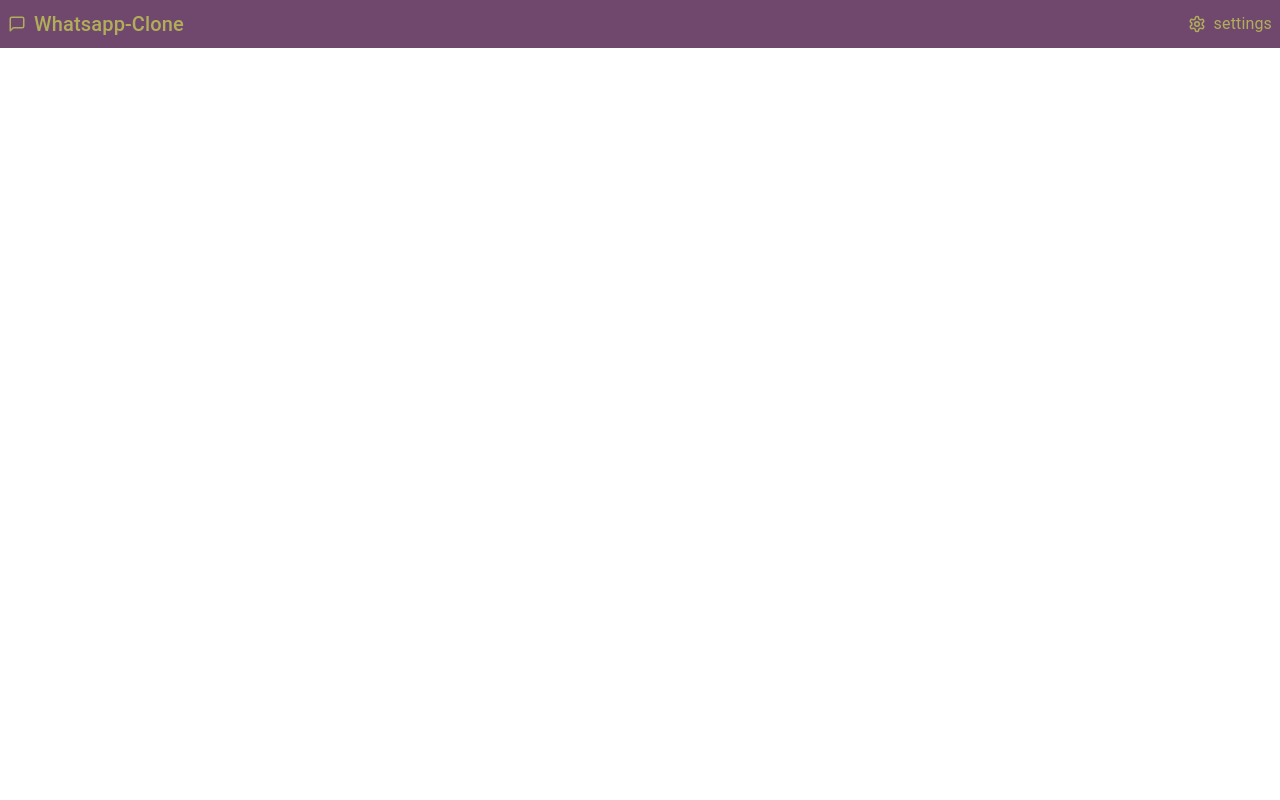
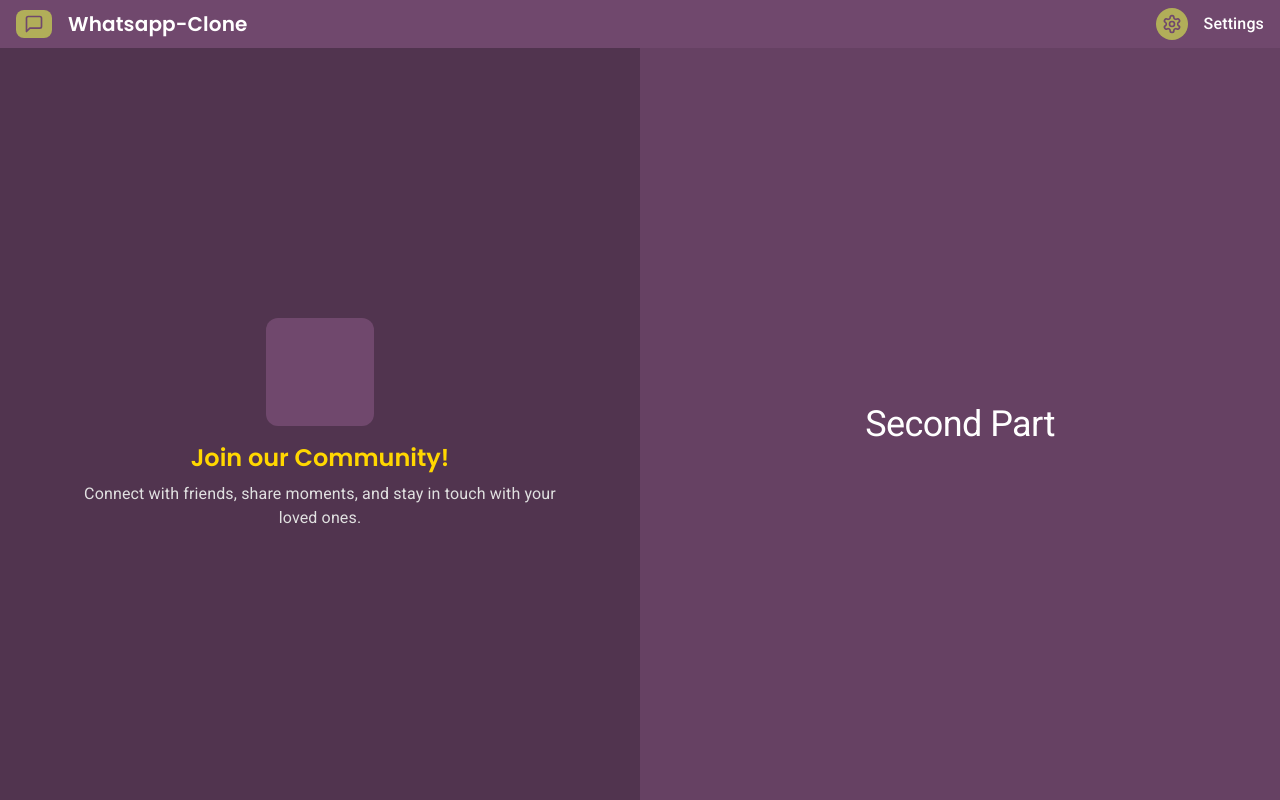
Before and after one commit to DhruvcepheiSachaniya/whatsapp-clone-frontend, a React (Vite) app: page / in a window 1280 px wide. Built offline with nearby package versions, Linux system fonts and the light colour scheme.

Commit message:
finishing with first and headerbar css

```diff
--- a/index.html
+++ b/index.html
@@ -5,6 +5,10 @@
     <link rel="icon" type="image/svg+xml" href="/vite.svg" />
     <meta name="viewport" content="width=device-width, initial-scale=1.0" />
     <title>Vite + React + TS</title>
+    <link
+      href="https://fonts.googleapis.com/css2?family=Poppins:wght@400;600&family=Roboto:wght@400;500&display=swap"
+      rel="stylesheet"
+    />
   </head>
   <body style="margin: 0">
     <div id="root"></div>
--- a/package.json
+++ b/package.json
@@ -12,6 +12,8 @@
   "dependencies": {
     "@emotion/react": "^11.14.0",
     "@emotion/styled": "^11.14.0",
+    "@fontsource/poppins": "^5.1.0",
+    "@fontsource/roboto": "^5.1.0",
     "@mui/material": "^6.2.1",
     "lucide-react": "^0.468.0",
     "react": "^18.3.1",
--- a/src/components/HeaderBar.tsx
+++ b/src/components/HeaderBar.tsx
@@ -1,6 +1,5 @@
 import { Box, Typography } from "@mui/material";
-import { MessageSquare } from "lucide-react";
-import { Settings } from "lucide-react";
+import { MessageSquare, Settings } from "lucide-react";
 
 const HeaderBar: React.FC = () => {
   return (
@@ -11,28 +10,85 @@ const HeaderBar: React.FC = () => {
         justifyContent: "space-between",
         backgroundColor: "#70486d",
         color: "#b1ae59",
-        padding: "8px",
+        padding: "8px 16px",
+        position: "fixed", // Fixed at the top
+        top: 0,
+        left: 0,
+        width: "100%",
+        zIndex: 1000, // Stays on top
       }}
     >
+      {/* Left Section */}
       <Box
         sx={{
           display: "flex",
           alignItems: "center",
-          gap: 1,
+          gap: 2,
         }}
       >
-        <MessageSquare size={18} />
-        <Typography variant="h6">Whatsapp-Clone</Typography>
+        {/* Message Icon with Background */}
+        <Box
+          sx={{
+            display: "flex",
+            alignItems: "center",
+            justifyContent: "center",
+            backgroundColor: "#b1ae59", // Light background for icon
+            borderRadius: "8px", // Rounded rectangle
+            padding: "4px 8px", // Padding for the rectangle
+          }}
+        >
+          <MessageSquare size={20} color="#70486d" />
+        </Box>
+        <Typography
+          variant="h6"
+          sx={{
+            fontSize: "20px", // Good size for header
+            fontFamily: "'Poppins', sans-serif",
+            fontWeight: 600,
+            color: "#FFFFFF",
+          }}
+        >
+          Whatsapp-Clone
+        </Typography>
       </Box>
+
+      {/* Right Section */}
       <Box
         sx={{
           display: "flex",
           alignItems: "center",
-          gap: 1,
+          gap: 2, // Add spacing between icon and text
         }}
       >
-        <Settings size={18} />
-        <Typography>settings</Typography>
+        {/* Settings Icon with Background */}
+        <Box
+          sx={{
+            display: "flex",
+            alignItems: "center",
+            justifyContent: "center",
+            backgroundColor: "#b1ae59", // Light background for icon
+            borderRadius: "50%", // Circular background
+            padding: "6px", // Adjust padding for the circle
+            flexShrink: 0, // Prevent shrinking
+          }}
+        >
+          <Settings size={20} color="#70486d" />
+        </Box>
+        <Typography
+          sx={{
+            fontSize: "16px", // Slightly smaller font for settings
+            fontFamily: "'Roboto', sans-serif",
+            fontWeight: 500,
+            color: "#FFFFFF",
+            whiteSpace: "nowrap", // Prevent text from wrapping
+            overflow: "visible", // Ensure full text visibility
+            textOverflow: "clip", // Avoid ellipsis if there’s space
+            flexShrink: 0,
+            marginRight: "2rem", // Prevent the text from shrinking
+          }}
+        >
+          Settings
+        </Typography>
       </Box>
     </Box>
   );
--- a/src/components/Home.tsx
+++ b/src/components/Home.tsx
@@ -1,10 +1,12 @@
 import { Box } from "@mui/material";
 import HeaderBar from "./HeaderBar";
+import LoginPage from "./landing/LoginPage";
 
 const Home: React.FC = () => {
   return (
     <Box>
       <HeaderBar />
+      <LoginPage />
     </Box>
   );
 };
--- a/src/components/landing/FirstPart.tsx
+++ b/src/components/landing/FirstPart.tsx
@@ -2,8 +2,59 @@ import { Box, Typography } from "@mui/material";
 
 const FirstPart: React.FC = () => {
   return (
-    <Box>
-      <Typography variant="h1">First Part</Typography>
+    <Box
+      sx={{
+        width: "100%", // Full width of parent container (50% of the screen)
+        height: "100%", // Full height of parent container
+        backgroundColor: "#51344F",
+        display: "flex", // Center content
+        flexDirection: "column",
+        justifyContent: "center",
+        alignItems: "center",
+        gap: 2,
+        color: "#FFFFFF",
+      }}
+    >
+      {/* Decorative Box */}
+      <Box
+        sx={{
+          backgroundColor: "rgb(112, 72, 109)",
+          height: "108px",
+          width: "108px",
+          borderRadius: "12px",
+        }}
+      ></Box>
+
+      {/* Typography Section */}
+      <Box
+        sx={{
+          textAlign: "center",
+          maxWidth: "80%",
+        }}
+      >
+        <Typography
+          variant="h5"
+          sx={{
+            fontFamily: "'Poppins', sans-serif",
+            fontWeight: 600,
+            color: "#FFD700", // Gold color
+            marginBottom: 1,
+          }}
+        >
+          Join our Community!
+        </Typography>
+        <Typography
+          sx={{
+            fontFamily: "'Roboto', sans-serif",
+            fontSize: "16px",
+            color: "#E0E0E0", // Light grey
+            lineHeight: 1.5,
+          }}
+        >
+          Connect with friends, share moments, and stay in touch with your loved
+          ones.
+        </Typography>
+      </Box>
     </Box>
   );
 };
--- a/src/components/landing/LoginPage.tsx
+++ b/src/components/landing/LoginPage.tsx
@@ -1,10 +1,27 @@
 import { Box } from "@mui/material";
+import FirstPart from "./FirstPart";
+import SecondPart from "./SecondPart";
 
 const LoginPage: React.FC = () => {
   return (
     <>
-      <h1>Login Page</h1>;
-      <Box>other components</Box>
+      <Box
+        sx={{
+          display: "flex",
+          flexDirection: "row",
+          height: "calc(100vh - 48px)", // Full height minus the header
+          marginTop: "48px", // Match header height
+        }}
+      >
+        {/* Left: FirstPart */}
+        <Box sx={{ flex: 1 }}>
+          <FirstPart />
+        </Box>
+        {/* Right: SecondPart */}
+        <Box sx={{ flex: 1 }}>
+          <SecondPart />
+        </Box>
+      </Box>
     </>
   );
 };
--- a/src/components/landing/SecondPart.tsx
+++ b/src/components/landing/SecondPart.tsx
@@ -2,8 +2,21 @@ import { Box, Typography } from "@mui/material";
 
 const SecondPart: React.FC = () => {
   return (
-    <Box>
-      <Typography variant="h1">Second Part</Typography>
+    <Box
+      sx={{
+        width: "100%", // Full width of parent container (50% of the screen)
+        height: "100%", // Full height of parent container
+        backgroundColor: "#664163",
+        display: "flex", // Center content
+        flexDirection: "column",
+        justifyContent: "center",
+        alignItems: "center",
+        color: "#FFFFFF",
+      }}
+    >
+      <Typography variant="h1" sx={{ fontSize: "36px" }}>
+        Second Part
+      </Typography>
     </Box>
   );
 };
```
Also changed, not shown: 1 other file (tests, documents, lock files or other folders).
